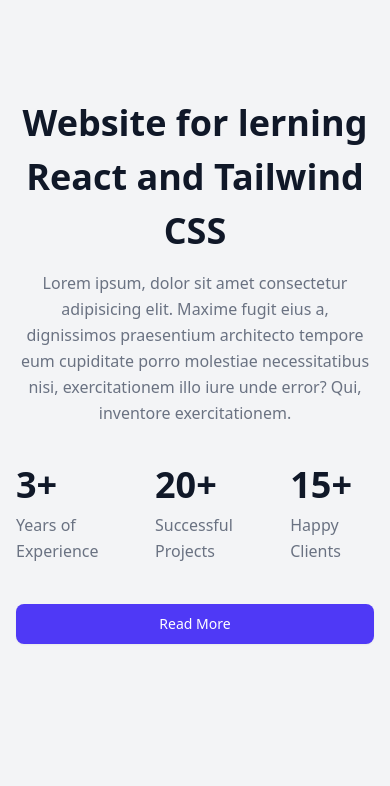
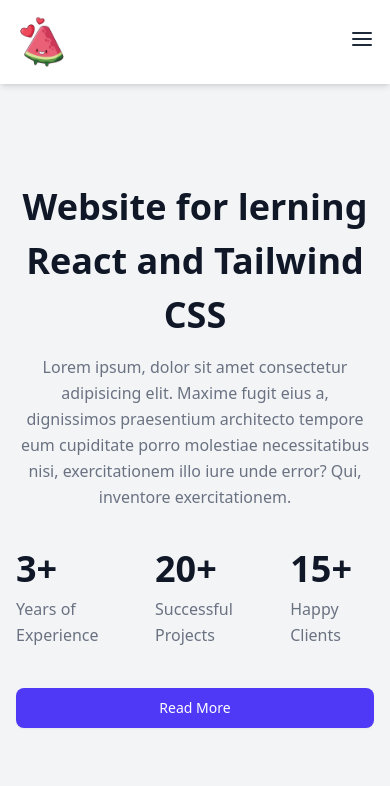
Before and after one commit to kotic03062543/mini-ecommerce-hook, a React (Vite) app: page /About in a window 390 px wide. Shown: the top 786 px of the page. Built offline with nearby package versions, Linux system fonts and the light colour scheme.

Commit message:
refactor(navbar): reorganize context providers and enhance mobile menu functionality

```diff
--- a/src/components/Navbar.tsx
+++ b/src/components/Navbar.tsx
@@ -4,37 +4,62 @@
 import { CartContext } from "../contexts/CartContext";
 import ProductSummary from "../pages/Summaries/ProductSummaryView";
 import { FiShoppingCart } from "react-icons/fi";
-// import AddToCartStr from "../utils/AddToCartStr";
+import { FiMenu, FiX } from "react-icons/fi";
 import Logo from "../assets/valentin-day.png";
 
 function Navbar() {
   const userContext = useContext(UserContext);
   const cartContext = useContext(CartContext);
   const [useIsDrawerOpen, setIsDrawerOpen] = useState(false);
+  const [isMenuOpen, setIsMenuOpen] = useState(false);
+
   if (!userContext || !cartContext) {
     console.error("UserContext is null");
     return null;
   }
+
   const { useName } = userContext;
   const { useCart } = cartContext;
 
   const toggleDrawer = () => {
-    // console.log("Toggling drawer", useIsDrawerOpen);
     setIsDrawerOpen(!useIsDrawerOpen);
   };
 
+  const toggleMenu = () => {
+    setIsMenuOpen(!isMenuOpen);
+  };
+
   return (
-    <nav className="bg-white p-4 hidden flex-row md:flex justify-around items-center shadow-md sticky top-0 z-10">
-      <div>
-        <img src={Logo} alt="" className="w-13" />
+    <nav className="bg-white p-4 flex justify-between items-center shadow-md sticky top-0 z-10">
+      {/* Logo */}
+      <div className="flex items-center">
+        <img src={Logo} alt="Logo" className="w-13" />
       </div>
-      <div className="flex gap-5">
-        <Link to="/" className="text-md  text-gray-800 hover:text-gray-600">
+
+      {/* Hamburger Menu */}
+      <div className="md:hidden">
+        <button
+          onClick={toggleMenu}
+          className="text-gray-800 hover:text-gray-600 focus:outline-none"
+          aria-label="Toggle menu"
+        >
+          {isMenuOpen ? <FiX size={24} /> : <FiMenu size={24} />}
+        </button>
+      </div>
+
+      {/* Links */}
+      <div
+        className={`flex-col md:flex md:flex-row gap-5 absolute md:static top-16 left-0 w-full bg-white shadow-md md:shadow-none md:bg-transparent ${
+          isMenuOpen ? "flex" : "hidden"
+        }`}
+      >
+        <div className="flex flex-col md:flex-row gap-5 items-center">
+          <Link to="/" className="text-md text-gray-800 hover:text-gray-600">
             Home
           </Link>
           <Link
             to="/About"
-          className="text-md  text-gray-800 hover:text-gray-600"
+            className="text-md text-gray-800 hover:text-gray-600"
           >
             About
           </Link>
@@ -43,7 +68,7 @@
         <div className="flex gap-5 items-center">
           <div className="text-center">
             <button
-            className="relative text-black hover:bg-blue-800 focus:ring-4 focus:ring-blue-300 font-medium rounded-lg text-sm p-3 mb-2 focus:outline-none "
+              className="relative text-black hover:bg-blue-800 focus:ring-4 focus:ring-blue-300 font-medium rounded-lg text-sm p-3 mb-2 focus:outline-none"
               type="button"
               aria-label={`Show cart drawer (${useCart?.length || 0} items)`}
               onClick={toggleDrawer}
@@ -63,6 +88,7 @@
           />
           <p>User login : {useName ? useName : "ไม่เจอ"}</p>
         </div>
+      </div>
       {useIsDrawerOpen && <ProductSummary onClose={toggleDrawer} />}
     </nav>
   );
--- a/src/pages/Home.tsx
+++ b/src/pages/Home.tsx
@@ -36,13 +36,13 @@
   //   }
   // }
 
-  const breadcrumbItems = [{ label: "Home", link: "/" }];
+  // const breadcrumbItems = [{ label: "Home", link: "/" }];
 
   return (
     <>
-      <div className="flex justify-center items-center mt-5">
+      {/* <div className="flex justify-center items-center mt-5">
         <Breadcrumb items={breadcrumbItems} />
-      </div>
+      </div> */}
 
       <Catagorie />
       <Products />
--- a/src/pages/ProductDetail/ProductDetailViewModel.tsx
+++ b/src/pages/ProductDetail/ProductDetailViewModel.tsx
@@ -23,7 +23,6 @@
   const breadcrumbItems = [
     { label: "Home", link: "/" },
     { label: "ProductDetail", link: `/ProductDetail/${productId}` },
-    { label: product?.title, link: "#" },
   ];
 
   return {
--- a/src/pages/Products/ProductsViewModel.tsx
+++ b/src/pages/Products/ProductsViewModel.tsx
@@ -7,33 +7,34 @@
 import { serviceGetCategorie } from "../../services/Catagorie";
 
 function useProductsViewModel() {
-  const { data, isLoading } = useQuery({
+  const { data: products = [], isLoading } = useQuery({
     queryKey: ["getProducts"],
     queryFn: async () => {
       // console.log("Fetching products...");
       return await serviceGetProducts();
     },
   });
-  const { data: Catagorie, isLoading: CatagorieLoading } = useQuery({
+  const { data: categories = [], isLoading: CatagorieLoading } = useQuery({
     queryKey: ["getCategories"],
     queryFn: async () => {
-      // console.log("Fetching categories...");
+      // console.log("Fetching categories...") ;
       return await serviceGetCategorie();
     },
   });
 
-  const products = data || [];
-  const categories = Catagorie || [];
+  // const products = data || [];
+  // const categories = Catagorie || [];
 
   const [selectedCategory, setSelectedCategory] = useState<string | null>(null);
   const [searchTerm, setSearchTerm] = useState("");
+  const cartContext = useContext(CartContext);
+  if (!cartContext)
+    throw new Error("CartContext is not available. Please wrap in provider.");
 
   const navigate = useNavigate();
 
   // add to cart
-  const cartContext = useContext(CartContext);
-  if (!cartContext)
-    throw new Error("CartContext is not available. Please wrap in provider.");
+  // ย้ายไปไว้ใน context จะได้ใช้ได้หลายหน้า
   const { setCarts } = cartContext;
   function updateCartWithProduct(product: any) {
     console.log("Adding product to cart:", product);
@@ -53,15 +54,12 @@
   }
 
   // Update set search term
-  const debouncedSearch = useMemo(
-    () =>
-      debounce((search: string) => {
-        console.log("Search input updated:", search);
-        setSearchTerm(search.toLowerCase().trim());
-      }, 500),
-    []
-  );
+  const debouncedSearch = debounce((search: string) => {
+    console.log("Search input updated:", search);
+    setSearchTerm(search.toLowerCase().trim());
+  }, 500);
 
+  //จัดให้เหลือรอบเดียว
   const filteredProducts = useMemo(() => {
     console.log("Filter products");
     return products
```
Also changed, not shown: src/App.tsx (+4 -4 lines). Lines whose indentation alone changed are shown as unchanged.
